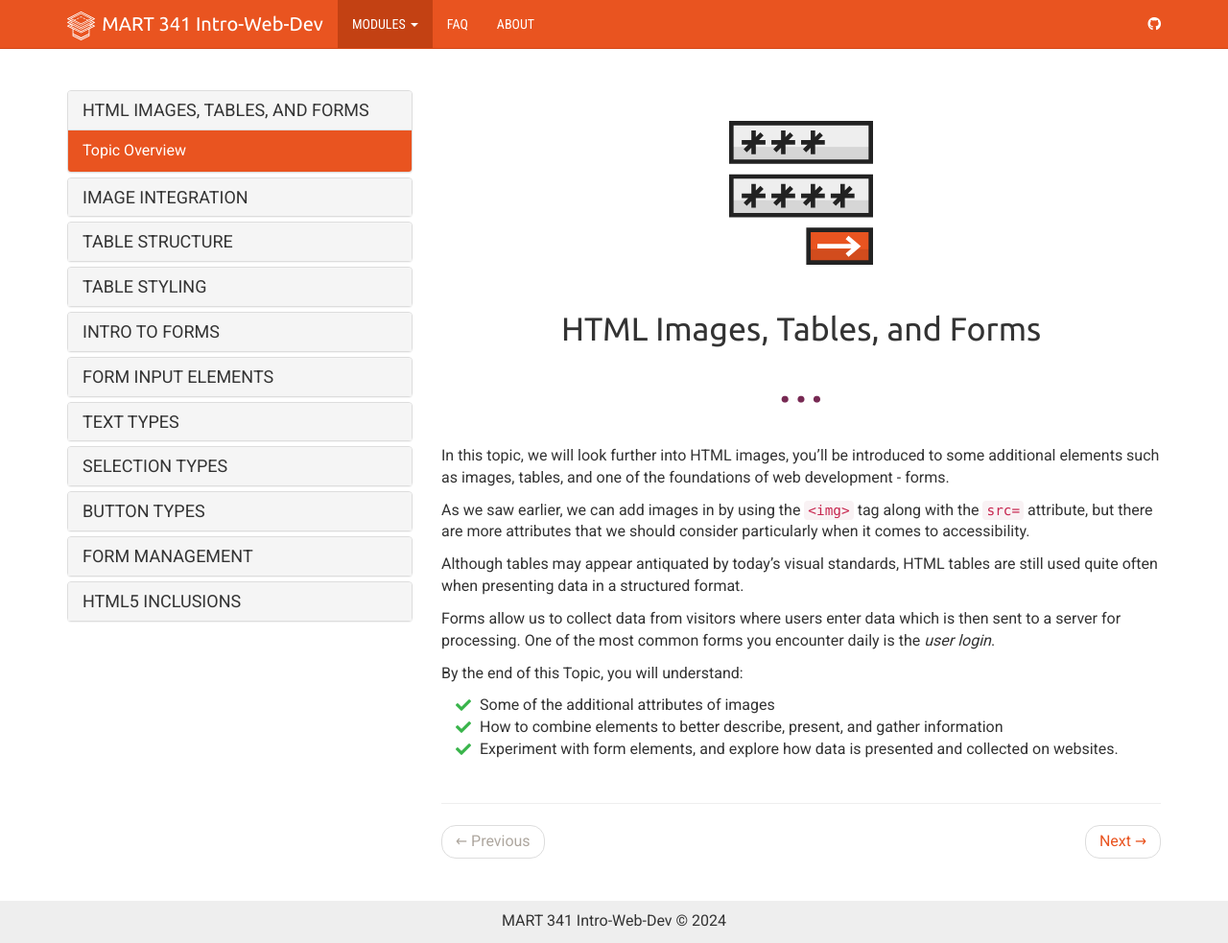
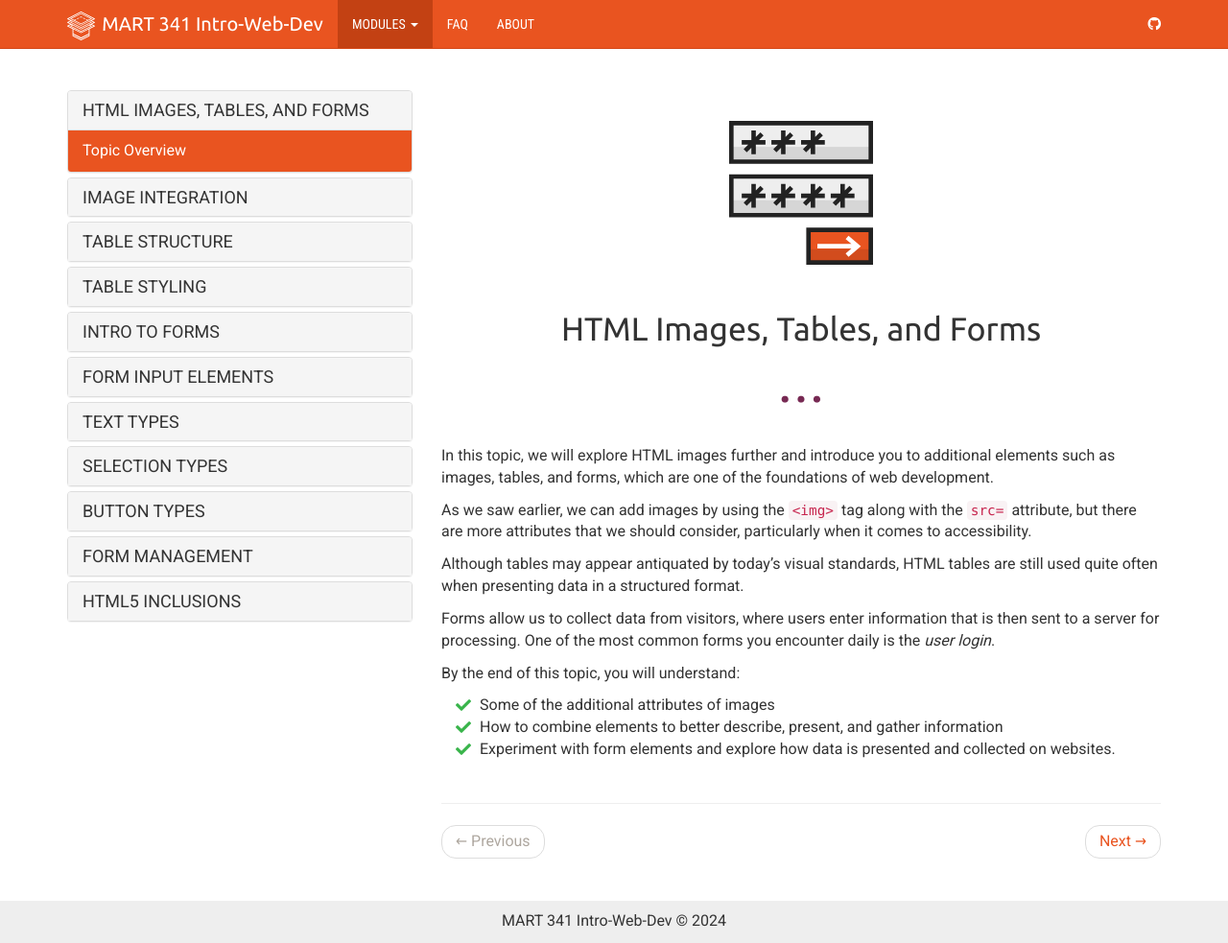
Before and after one commit to Montana-Media-Arts/webDesignFall2024, a Jekyll site: the page built from _docs/topic-06/00-index/00-index.md, in a window 1280 px wide and 983 px high. Shown: the whole window at 96% size. Built offline with Jekyll 4.4.1, drawn with Linux system fonts in a browser that asks for light colours; nearby versions of some CDN libraries.

Commit message:
Update 00-index.md

```diff
--- a/_docs/topic-06/00-index/00-index.md
+++ b/_docs/topic-06/00-index/00-index.md
@@ -13,18 +13,18 @@ tags:
 </div>
 
 
-In this topic, we will look further into HTML images, you'll be introduced to some additional elements such as images, tables, and one of the foundations of web development - forms.
+In this topic, we will explore HTML images further and introduce you to additional elements such as images, tables, and forms, which are one of the foundations of web development.
 
-As we saw earlier, we can add images in by using the `<img>` tag along with the `src=` attribute, but there are more attributes that we should consider particularly when it comes to accessibility.
+As we saw earlier, we can add images by using the `<img>` tag along with the `src=` attribute, but there are more attributes that we should consider, particularly when it comes to accessibility.
 
 Although tables may appear antiquated by today's visual standards, HTML tables are still used quite often when presenting data in a structured format.
 
-Forms allow us to collect data from visitors where users enter data which is then sent to a server for processing. One of the most common forms you encounter daily is the _user login_.
+Forms allow us to collect data from visitors, where users enter information that is then sent to a server for processing. One of the most common forms you encounter daily is the _user login_.
 
 
-By the end of this Topic, you will understand:
+By the end of this topic, you will understand:
 <ul class="pros-and-cons">
 <li class="icon-pro">Some of the additional attributes of images</li>
   <li class="icon-pro">How to combine elements to better describe, present, and gather information</li>
-  <li class="icon-pro">Experiment with form elements, and explore how data is presented and collected on websites.</li>
+  <li class="icon-pro">Experiment with form elements and explore how data is presented and collected on websites.</li>
 </ul>
```
